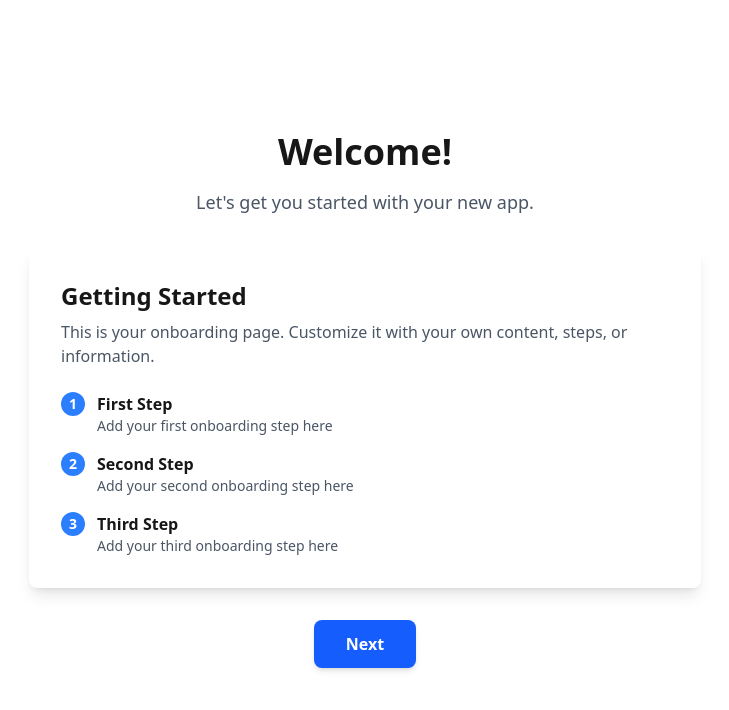
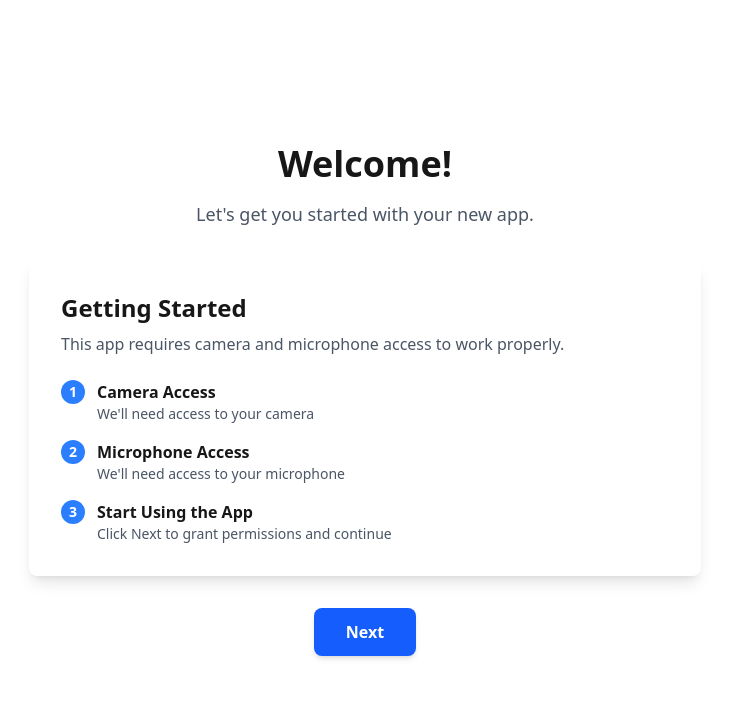
Before and after one commit to NikT45/bootstrap-hackathon-webapp, a Next.js app: page /onboarding in a window 1280 px wide. Shown: the top 710 px of the page, without its empty margins (275-1004 px from the left). Built offline with nearby package versions, Linux system fonts and the light colour scheme.

Commit message:
requested permissions

```diff
--- a/src/app/app/page.js
+++ b/src/app/app/page.js
@@ -1,45 +1,11 @@
 export default function App() {
   return (
-    <div className="min-h-screen p-8">
-      <div className="max-w-7xl mx-auto">
-        <header className="mb-8">
-          <h1 className="text-3xl font-bold mb-2">Main App</h1>
-          <p className="text-gray-600 dark:text-gray-400">
-            Welcome to your application!
-          </p>
-        </header>
-
-        <main className="space-y-6">
-          <div className="bg-white dark:bg-gray-800 rounded-lg shadow p-6">
-            <h2 className="text-xl font-semibold mb-4">Dashboard</h2>
-            <p className="text-gray-600 dark:text-gray-400">
-              This is your main app page. Start building your features here.
-            </p>
-          </div>
-
-          <div className="grid grid-cols-1 md:grid-cols-2 lg:grid-cols-3 gap-6">
-            <div className="bg-white dark:bg-gray-800 rounded-lg shadow p-6">
-              <h3 className="text-lg font-semibold mb-2">Feature 1</h3>
-              <p className="text-sm text-gray-600 dark:text-gray-400">
-                Add your first feature here
-              </p>
-            </div>
-
-            <div className="bg-white dark:bg-gray-800 rounded-lg shadow p-6">
-              <h3 className="text-lg font-semibold mb-2">Feature 2</h3>
-              <p className="text-sm text-gray-600 dark:text-gray-400">
-                Add your second feature here
-              </p>
-            </div>
-
-            <div className="bg-white dark:bg-gray-800 rounded-lg shadow p-6">
-              <h3 className="text-lg font-semibold mb-2">Feature 3</h3>
-              <p className="text-sm text-gray-600 dark:text-gray-400">
-                Add your third feature here
-              </p>
-            </div>
-          </div>
-        </main>
+    <div className="min-h-screen flex items-center justify-center p-8">
+      <div className="text-center">
+        <h1 className="text-3xl font-bold mb-8">Ready to get started?</h1>
+        <button className="px-8 py-3 bg-blue-600 text-white font-semibold rounded-lg hover:bg-blue-700 transition-colors duration-200 shadow-md hover:shadow-lg">
+          Start Conversation
+        </button>
       </div>
     </div>
   );
--- a/src/app/globals.css
+++ b/src/app/globals.css
@@ -5,13 +5,6 @@
   --foreground: #171717;
 }
 
-@media (prefers-color-scheme: dark) {
-  :root {
-    --background: #0a0a0a;
-    --foreground: #ededed;
-  }
-}
-
 body {
   background: var(--background);
   color: var(--foreground);
--- a/src/app/onboarding/page.js
+++ b/src/app/onboarding/page.js
@@ -1,12 +1,34 @@
 'use client';
 
+import { useState } from 'react';
 import { useRouter } from 'next/navigation';
 
 export default function Onboarding() {
   const router = useRouter();
+  const [error, setError] = useState('');
+  const [requesting, setRequesting] = useState(false);
 
-  const handleNext = () => {
-    router.push('/app');
+  const handleNext = async () => {
+    try {
+      setRequesting(true);
+      setError('');
+
+      // Request microphone and camera access
+      const stream = await navigator.mediaDevices.getUserMedia({
+        video: true,
+        audio: true
+      });
+
+      // Stop the stream after getting permission
+      stream.getTracks().forEach(track => track.stop());
+
+      // Navigate to app page if permissions granted
+      router.push('/app');
+    } catch (err) {
+      console.error('Permission denied:', err);
+      setError('Please grant camera and microphone access to continue.');
+      setRequesting(false);
+    }
   };
 
   return (
@@ -14,16 +36,16 @@ export default function Onboarding() {
       <div className="max-w-2xl w-full space-y-8">
         <div className="text-center">
           <h1 className="text-4xl font-bold mb-4">Welcome!</h1>
-          <p className="text-lg text-gray-600 dark:text-gray-400">
+          <p className="text-lg text-gray-600">
             Let's get you started with your new app.
           </p>
         </div>
 
-        <div className="bg-white dark:bg-gray-800 rounded-lg shadow-lg p-8 space-y-6">
+        <div className="bg-white rounded-lg shadow-lg p-8 space-y-6">
           <div>
             <h2 className="text-2xl font-semibold mb-2">Getting Started</h2>
-            <p className="text-gray-600 dark:text-gray-400">
-              This is your onboarding page. Customize it with your own content, steps, or information.
+            <p className="text-gray-600">
+              This app requires camera and microphone access to work properly.
             </p>
           </div>
 
@@ -33,9 +55,9 @@ export default function Onboarding() {
                 1
               </div>
               <div>
-                <h3 className="font-semibold">First Step</h3>
-                <p className="text-sm text-gray-600 dark:text-gray-400">
-                  Add your first onboarding step here
+                <h3 className="font-semibold">Camera Access</h3>
+                <p className="text-sm text-gray-600">
+                  We'll need access to your camera
                 </p>
               </div>
             </div>
@@ -45,9 +67,9 @@ export default function Onboarding() {
                 2
               </div>
               <div>
-                <h3 className="font-semibold">Second Step</h3>
-                <p className="text-sm text-gray-600 dark:text-gray-400">
-                  Add your second onboarding step here
+                <h3 className="font-semibold">Microphone Access</h3>
+                <p className="text-sm text-gray-600">
+                  We'll need access to your microphone
                 </p>
               </div>
             </div>
@@ -57,21 +79,28 @@ export default function Onboarding() {
                 3
               </div>
               <div>
-                <h3 className="font-semibold">Third Step</h3>
-                <p className="text-sm text-gray-600 dark:text-gray-400">
-                  Add your third onboarding step here
+                <h3 className="font-semibold">Start Using the App</h3>
+                <p className="text-sm text-gray-600">
+                  Click Next to grant permissions and continue
                 </p>
               </div>
             </div>
           </div>
+
+          {error && (
+            <div className="bg-red-50 border border-red-200 text-red-700 px-4 py-3 rounded">
+              {error}
+            </div>
+          )}
         </div>
 
         <div className="flex justify-center">
           <button
             onClick={handleNext}
-            className="px-8 py-3 bg-blue-600 text-white font-semibold rounded-lg hover:bg-blue-700 transition-colors duration-200 shadow-md hover:shadow-lg"
+            disabled={requesting}
+            className="px-8 py-3 bg-blue-600 text-white font-semibold rounded-lg hover:bg-blue-700 transition-colors duration-200 shadow-md hover:shadow-lg disabled:opacity-50 disabled:cursor-not-allowed"
           >
-            Next
+            {requesting ? 'Requesting permissions...' : 'Next'}
           </button>
         </div>
       </div>
```
